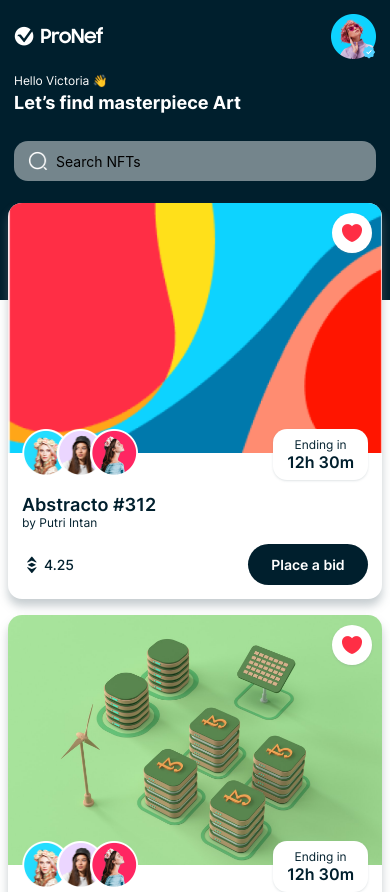
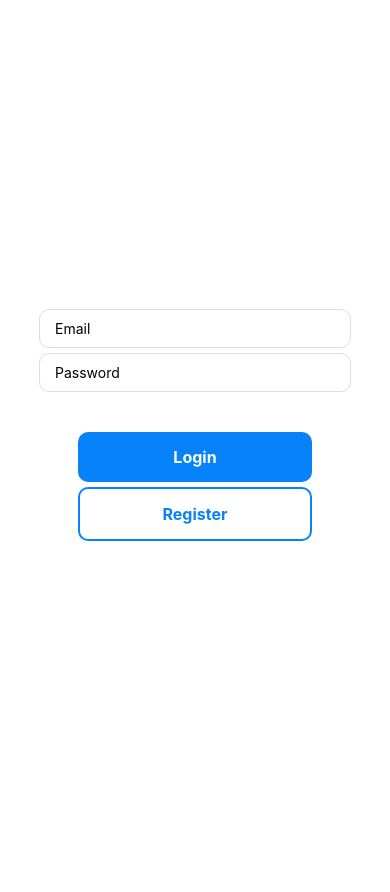
Before and after one commit to yusufstawan/nftstore-react-native-expo, a React Native app: screen /Login in a window 390 px wide. Shown: the top 892 px of the page. After the commit the page ends 844 px from the top, so only its background shows below. Built offline with nearby package versions, Linux system fonts and the light colour scheme; no server answers.

Commit message:
add firebase, login, about

```diff
--- a/App.js
+++ b/App.js
@@ -4,6 +4,8 @@
 
 import Home from './screens/Home';
 import Details from './screens/Details';
+import Login from './screens/Login';
+import About from './screens/About';
 
 const Stack = createStackNavigator();
 
@@ -28,9 +30,11 @@
 
   return (
     <NavigationContainer theme={theme}>
-      <Stack.Navigator screenOptions={{ headerShown: false }} initialRouteName="Home">
+      <Stack.Navigator screenOptions={{ headerShown: false }} initialRouteName="Login">
         <Stack.Screen name='Home' component={Home} />
         <Stack.Screen name='Details' component={Details} />
+        <Stack.Screen name='Login' component={Login} />
+        <Stack.Screen name='About' component={About} />
       </Stack.Navigator>
     </NavigationContainer>
   );
--- /dev/null
+++ b/firebase.js
@@ -0,0 +1,26 @@
+// Import the functions you need from the SDKs you need
+import * as firebase from "firebase";
+// TODO: Add SDKs for Firebase products that you want to use
+// https://firebase.google.com/docs/web/setup#available-libraries
+
+// Your web app's Firebase configuration
+const firebaseConfig = {
+  apiKey: "AIzaSyDkZqtKBddA5JJfPk6WBinZQie5PkXbTVc",
+  authDomain: "sanberapp-4ff89.firebaseapp.com",
+  projectId: "sanberapp-4ff89",
+  storageBucket: "sanberapp-4ff89.appspot.com",
+  messagingSenderId: "734535252902",
+  appId: "1:734535252902:web:f66ddc348a61169eb3ad67"
+};
+
+// Initialize Firebase
+let app;
+if (firebase.apps.length === 0) {
+  app = firebase.initializeApp(firebaseConfig);
+} else {
+  app = firebase.app();
+}
+
+const auth = firebase.auth();
+
+export { auth };
--- a/package.json
+++ b/package.json
@@ -15,6 +15,7 @@
     "expo": "~44.0.0",
     "expo-font": "^10.0.5",
     "expo-updates": "~0.11.6",
+    "firebase": "8.2.3",
     "react": "17.0.1",
     "react-dom": "17.0.1",
     "react-native": "0.64.3",
--- /dev/null
+++ b/screens/About.js
@@ -0,0 +1,52 @@
+import { useNavigation } from '@react-navigation/native';
+import React from 'react';
+import { StyleSheet, Text, View, TouchableOpacity } from 'react-native';
+import { auth } from '../firebase';
+
+const About = () => {
+  const navigation = useNavigation()
+
+  const handleSignOut = () => {
+    auth
+      .signOut()
+      .then(() => {
+        navigation.replace("Login")
+      })
+      .catch(error => alert(error.message))
+  }
+
+  return (
+    <View style={styles.container}>
+      <Text>Email: {auth.currentUser?.email}</Text>
+      <TouchableOpacity
+        onPress={handleSignOut}
+        style={styles.button}
+      >
+        <Text style={styles.buttonText}>Sign out</Text>
+      </TouchableOpacity>
+    </View>
+  )
+}
+
+export default About
+
+const styles = StyleSheet.create({
+  container: {
+    flex: 1,
+    justifyContent: 'center',
+    alignItems: 'center'
+  },
+  button: {
+    backgroundColor: '#0782F9',
+    width: '60%',
+    padding: 15,
+    borderRadius: 10,
+    alignItems: 'center',
+    marginTop: 40,
+  },
+  buttonText: {
+    color: 'white',
+    fontWeight: '700',
+    fontSize: 16,
+  },
+})
--- /dev/null
+++ b/screens/Login.js
@@ -0,0 +1,130 @@
+import { useNavigation } from '@react-navigation/native';
+import React, { useState, useEffect } from 'react';
+import { KeyboardAvoidingView, StyleSheet, Text, TextInput, TouchableOpacity, View } from 'react-native';
+import { auth } from '../firebase';
+
+const Login = () => {
+  const [email, setEmail] = useState('');
+  const [password, setPassword] = useState('');
+
+  const navigation = useNavigation()
+
+  useEffect(() => {
+    const unsubscribe = auth.onAuthStateChanged(user => {
+      if (user) {
+        navigation.replace("About")
+      }
+    })
+    return unsubscribe
+  }, [])
+
+  const handleSignUp = () => {
+    auth
+      .createUserWithEmailAndPassword(email, password)
+      .then(userCredentials => {
+        const user = userCredentials.user;
+        console.log('Registered with:', user.email);
+      })
+      .catch(error => alert(error.message))
+  }
+
+  const handleLogin = () => {
+    auth
+      .signInWithEmailAndPassword(email, password)
+      .then(userCredentials => {
+        const user = userCredentials.user;
+        console.log('Logged in with:', user.email);
+      })
+      .catch(error => alert(error.message))
+  }
+
+  return (
+    <KeyboardAvoidingView
+      style={styles.container}
+      behavior="padding"
+    >
+      <View style={styles.inputContainer}>
+        <TextInput
+          placeholder='Email'
+          value={email}
+          onChangeText={text => setEmail(text)}
+          style={styles.input}
+        />
+        <TextInput
+          placeholder='Password'
+          value={password}
+          onChangeText={text => setPassword(text)}
+          style={styles.input}
+          secureTextEntry
+        />
+      </View>
+
+      <View style={styles.buttonContainer}>
+        <TouchableOpacity
+          onPress={handleLogin}
+          style={styles.button}
+        >
+          <Text style={styles.buttonText}>Login</Text>
+        </TouchableOpacity>
+
+        <TouchableOpacity
+          onPress={handleSignUp}
+          style={[styles.button, styles.buttonOutline]}
+        >
+          <Text style={styles.buttonOutlineText}>Register</Text>
+        </TouchableOpacity>
+      </View>
+    </KeyboardAvoidingView>
+  )
+}
+
+export default Login;
+
+const styles = StyleSheet.create({
+  container: {
+    flex: 1,
+    justifyContent: 'center',
+    alignItems: 'center',
+  },
+  inputContainer: {
+    width: '80%'
+  },
+  input: {
+    backgroundColor: 'white',
+    paddingHorizontal: 15,
+    paddingVertical: 10,
+    borderRadius: 10,
+    marginTop: 5,
+    borderWidth: 1,
+    borderColor: '#ddd',
+  },
+  buttonContainer: {
+    width: '60%',
+    justifyContent: 'center',
+    alignItems: 'center',
+    marginTop: 40,
+  },
+  button: {
+    backgroundColor: '#0782F9',
+    width: '100%',
+    padding: 15,
+    borderRadius: 10,
+    alignItems: 'center',
+  },
+  buttonOutline: {
+    backgroundColor: 'white',
+    marginTop: 5,
+    borderColor: '#0782F9',
+    borderWidth: 2,
+  },
+  buttonText: {
+    color: 'white',
+    fontWeight: '700',
+    fontSize: 16,
+  },
+  buttonOutlineText: {
+    color: '#0782F9',
+    fontWeight: '700',
+    fontSize: 16,
+  },
+})
```
Also changed, not shown: 2 other files (tests, documents, lock files or other folders).
